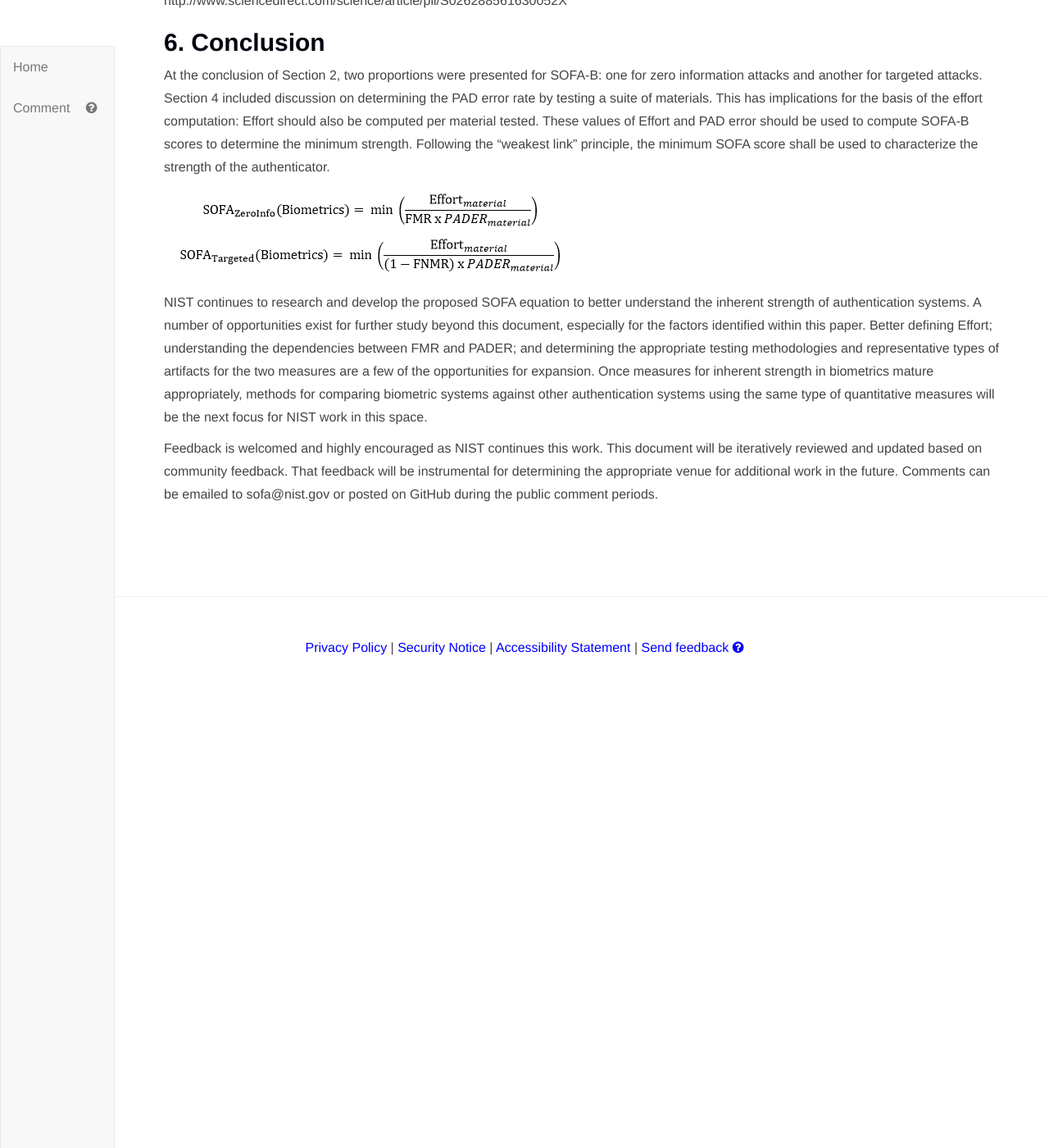
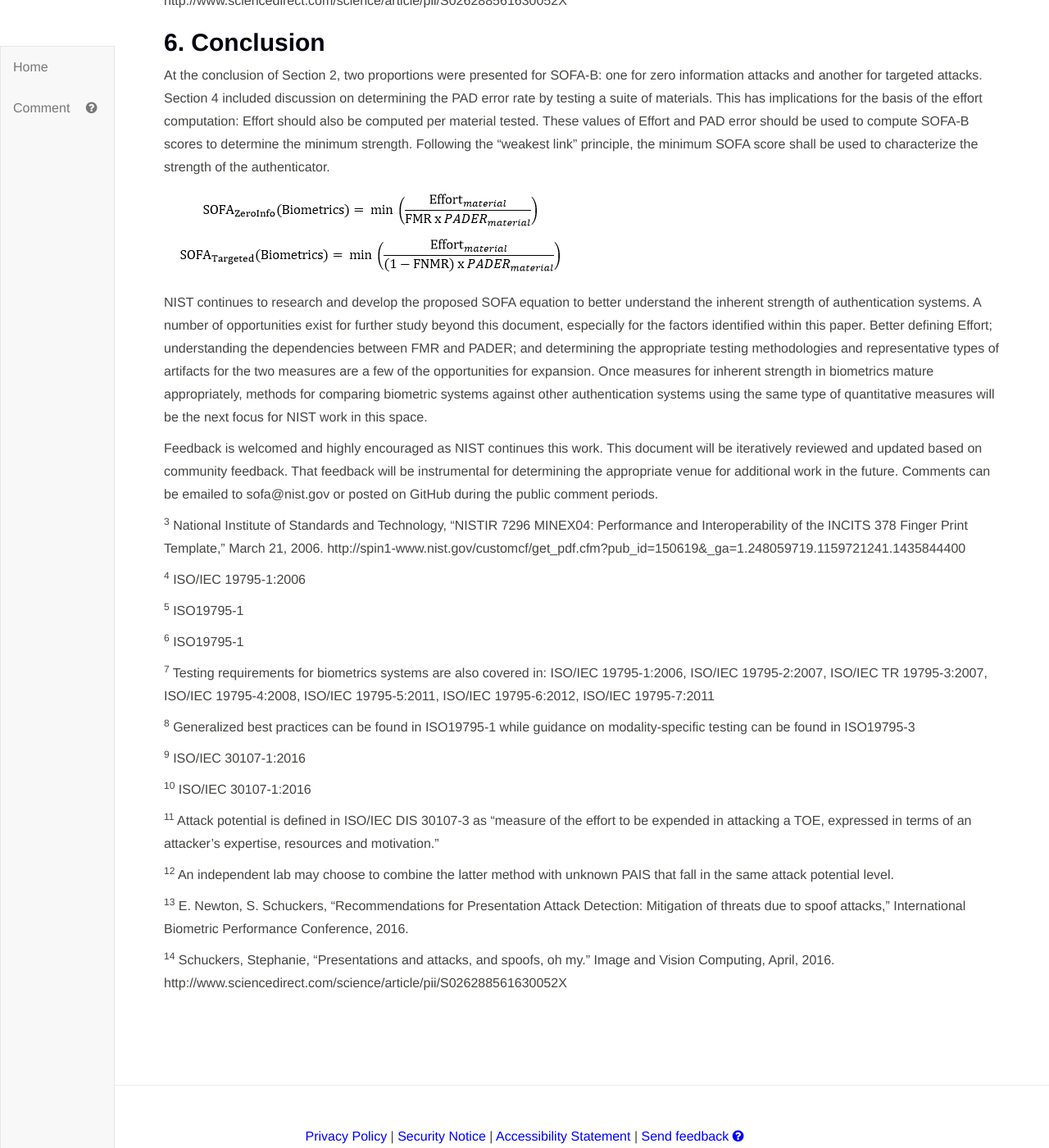
Before and after one commit to usnistgov/SOFA, a Jekyll site: the page built from SOFA.md, in a window 1280 px wide and 1400 px high, scrolled down 7880 px. Shown: the whole window at 82% size. Built offline with Jekyll 4.4.1, drawn with Linux system fonts in a browser that asks for light colours; before the commit the page ends 8684 px from its top, so only the background shows below that.

Commit message:
Update Conclusion.md

```diff
--- a/Conclusion.md
+++ b/Conclusion.md
@@ -6,3 +6,27 @@ At the conclusion of Section 2, two proportions were presented for SOFA-B: one f
 NIST continues to research and develop the proposed SOFA equation to better understand the inherent strength of authentication systems. A number of opportunities exist for further study beyond this document, especially for the factors identified within this paper. Better defining Effort; understanding the dependencies between FMR and PADER; and determining the appropriate testing methodologies and representative types of artifacts for the two measures are a few of the opportunities for expansion. Once measures for inherent strength in biometrics mature appropriately, methods for comparing biometric systems against other authentication systems using the same type of quantitative measures will be the next focus for NIST work in this space.
 
 Feedback is welcomed and highly encouraged as NIST continues this work. This document will be iteratively reviewed and updated based on community feedback. That feedback will be instrumental for determining the appropriate venue for additional work in the future. Comments can be emailed to sofa@nist.gov or posted on GitHub during the public comment periods.
+
+<sup>3</sup> National Institute of Standards and Technology, “NISTIR 7296 MINEX04: Performance and Interoperability of the INCITS 378 Finger Print Template,” March 21, 2006. http://spin1-www.nist.gov/customcf/get_pdf.cfm?pub_id=150619&_ga=1.248059719.1159721241.1435844400
+
+<sup>4</sup> ISO/IEC 19795-1:2006
+
+<sup>5</sup> ISO19795-1
+
+<sup>6</sup> ISO19795-1
+
+<sup>7</sup> Testing requirements for biometrics systems are also covered in: ISO/IEC 19795-1:2006, ISO/IEC 19795-2:2007, ISO/IEC TR 19795-3:2007, ISO/IEC 19795-4:2008, ISO/IEC 19795-5:2011, ISO/IEC 19795-6:2012, ISO/IEC 19795-7:2011
+
+<sup>8</sup> Generalized best practices can be found in ISO19795-1 while guidance on modality-specific testing can be found in ISO19795-3
+
+<sup>9</sup> ISO/IEC 30107-1:2016
+
+<sup>10</sup> ISO/IEC 30107-1:2016
+
+<sup>11</sup> Attack potential is defined in ISO/IEC DIS 30107-3 as “measure of the effort to be expended in attacking a TOE, expressed in terms of an attacker's expertise, resources and motivation.”
+
+<sup>12</sup> An independent lab may choose to combine the latter method with unknown PAIS that fall in the same attack potential level.
+
+<sup>13</sup> E. Newton, S. Schuckers, “Recommendations for Presentation Attack Detection: Mitigation of threats due to spoof attacks,” International Biometric Performance Conference, 2016.
+
+<sup>14</sup> Schuckers, Stephanie, "Presentations and attacks, and spoofs, oh my." Image and Vision Computing, April, 2016. http://www.sciencedirect.com/science/article/pii/S026288561630052X
```
